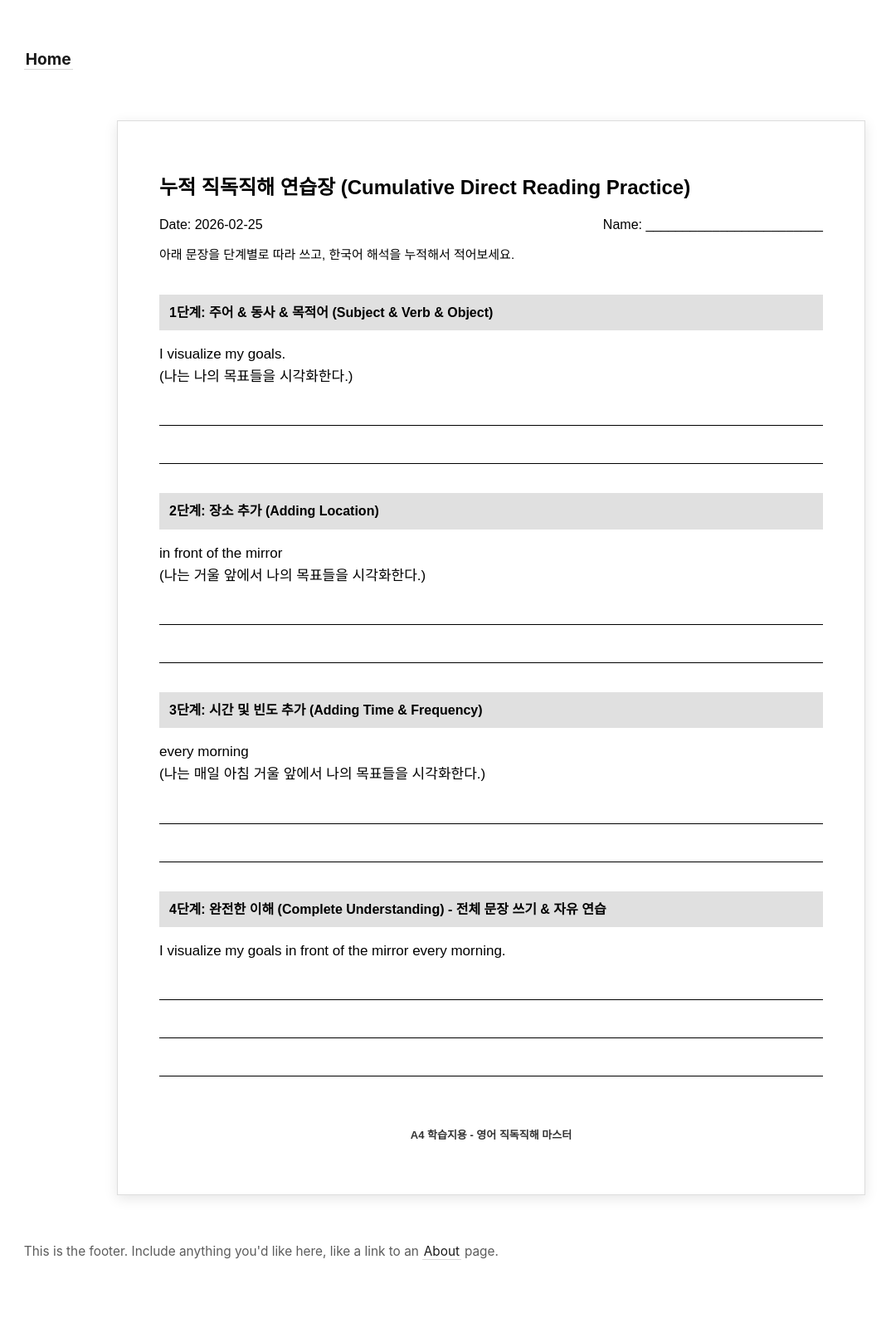
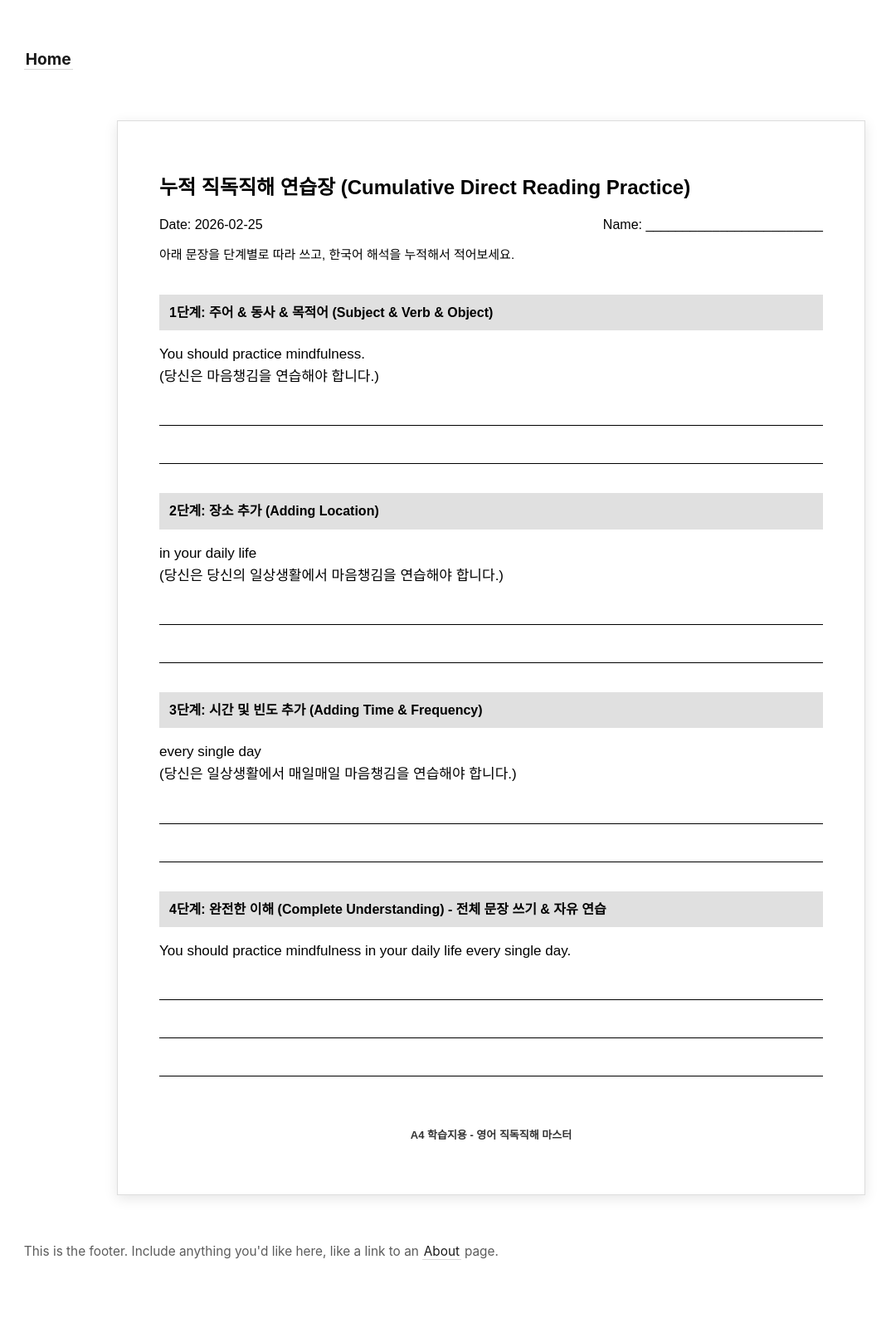
Before and after one commit to somath-edu/somath-edu.github.io, a Jekyll site: the page built from library/2026-02-25-english.md, in a window 1280 px wide. Shown: the whole page at 83% size, without its empty margins (48-1122 px from the left). Built offline with Jekyll 4.4.1, drawn with Linux system fonts in a browser that asks for light colours.

Commit message:
docs: 📝 오전 8시 직독직해 연습장 정기 발행

```diff
--- a/library/2026-02-25-english.md
+++ b/library/2026-02-25-english.md
@@ -7,31 +7,31 @@ date: 2026-02-25
 
 <div class="ws-step">1단계: 주어 & 동사 & 목적어 (Subject & Verb & Object)</div>
 <div class="ws-content">
-I visualize my goals.<br>
-(나는 나의 목표들을 시각화한다.)
+You should practice mindfulness.<br>
+(당신은 마음챙김을 연습해야 합니다.)
 </div>
 <div class="ws-line"></div>
 <div class="ws-line"></div>
 
 <div class="ws-step">2단계: 장소 추가 (Adding Location)</div>
 <div class="ws-content">
-in front of the mirror<br>
-(나는 거울 앞에서 나의 목표들을 시각화한다.)
+in your daily life<br>
+(당신은 당신의 일상생활에서 마음챙김을 연습해야 합니다.)
 </div>
 <div class="ws-line"></div>
 <div class="ws-line"></div>
 
 <div class="ws-step">3단계: 시간 및 빈도 추가 (Adding Time & Frequency)</div>
 <div class="ws-content">
-every morning<br>
-(나는 매일 아침 거울 앞에서 나의 목표들을 시각화한다.)
+every single day<br>
+(당신은 일상생활에서 매일매일 마음챙김을 연습해야 합니다.)
 </div>
 <div class="ws-line"></div>
 <div class="ws-line"></div>
 
 <div class="ws-step">4단계: 완전한 이해 (Complete Understanding) - 전체 문장 쓰기 & 자유 연습</div>
 <div class="ws-content">
-I visualize my goals in front of the mirror every morning.
+You should practice mindfulness in your daily life every single day.
 </div>
 <div class="ws-line"></div>
 <div class="ws-line"></div>
```
